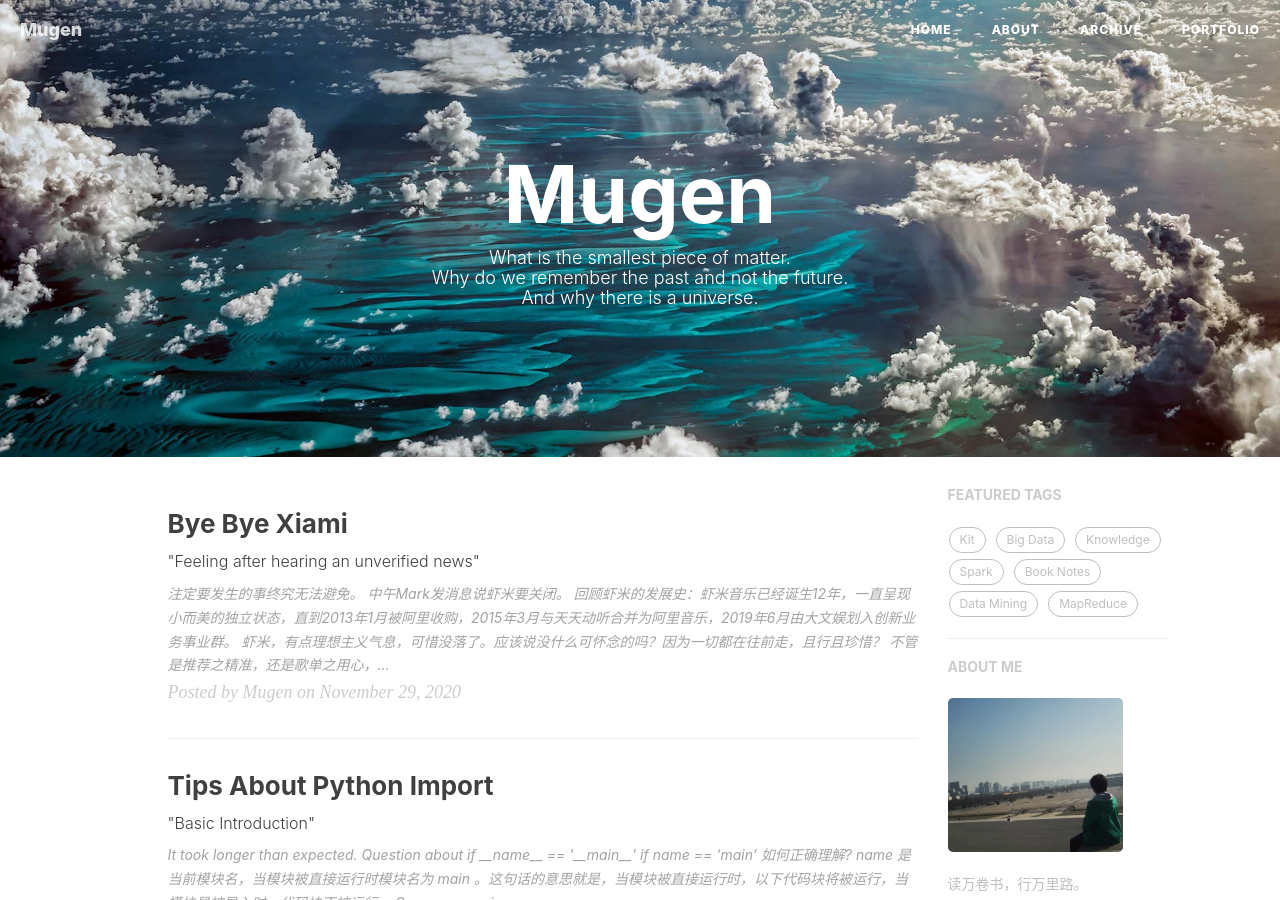
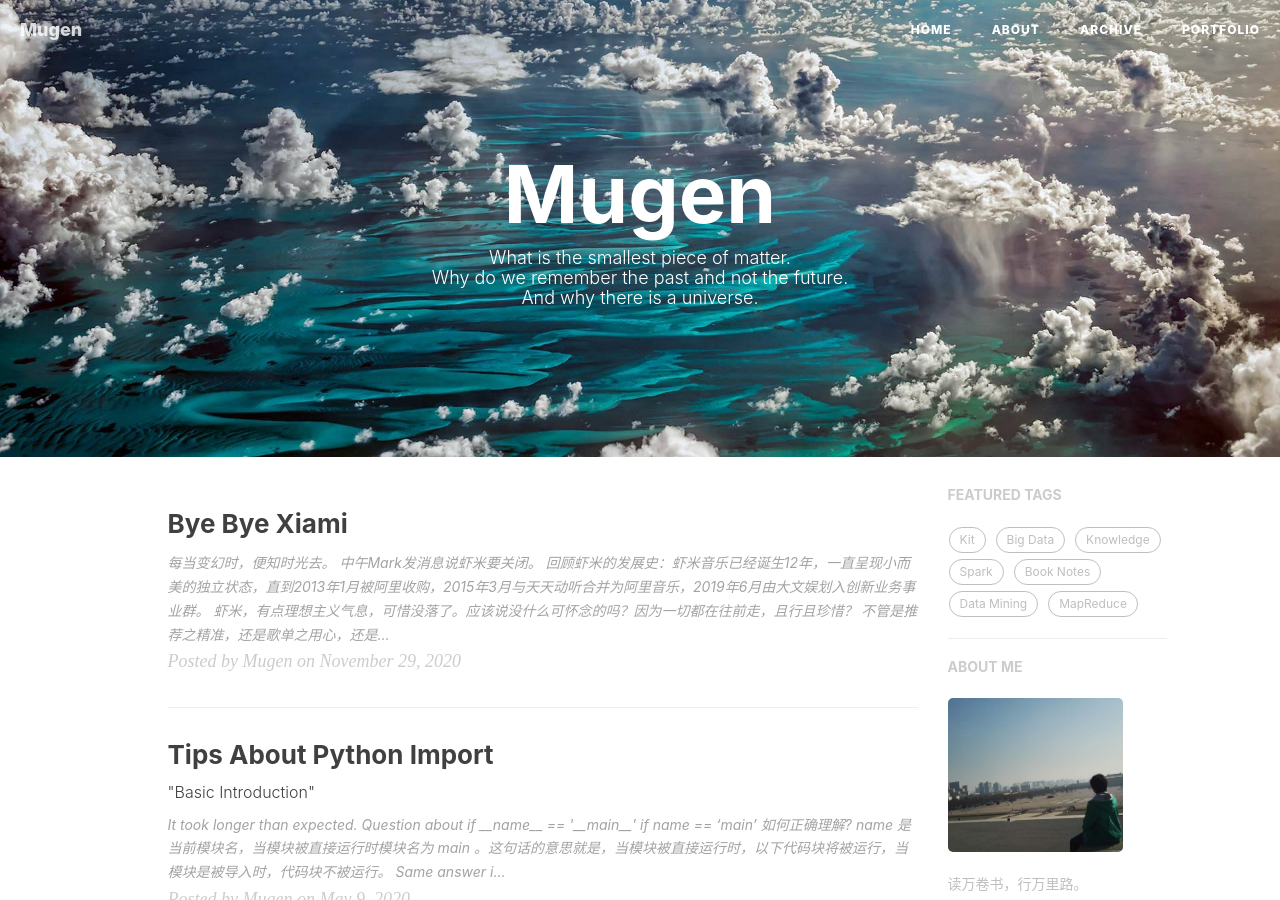
Before and after one commit to Vida42/mugen.github.io, a Jekyll site: the page built from index.html, in a window 1280 px wide and 900 px high. Built offline with Jekyll 4.4.1, drawn with Linux system fonts in a browser that asks for light colours; nearby versions of some CDN libraries; the list of posts is cut into pages by our own code; comment, search, counter and statistics services are not loaded.

Commit message:
change xiami post

```diff
--- a/_posts/2020-11-29-xiami.md
+++ b/_posts/2020-11-29-xiami.md
@@ -1,7 +1,7 @@
 ---
 layout:     post
 title:      "Bye Bye Xiami"
-subtitle:   " \"Feeling after hearing an unverified news\""
+subtitle:   " "
 date:       2020-11-29 17:32:00
 author:     "Mugen"
 header-img: "img/post-bg-xiami.jpg"
@@ -9,7 +9,7 @@ tags:
     - Essay
 ---
 
-> 注定要发生的事终究无法避免。
+> 每当变幻时，便知时光去。
 
 
 中午Mark发消息说虾米要[关闭](https://finance.sina.com.cn/tech/2020-11-30/doc-iiznezxs4345479.shtml)。
```
